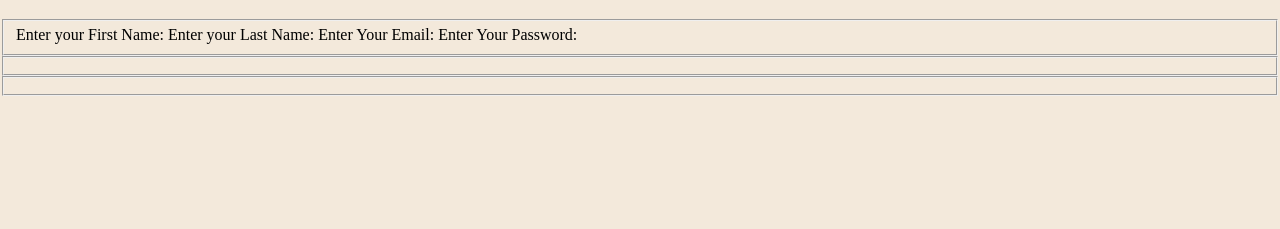
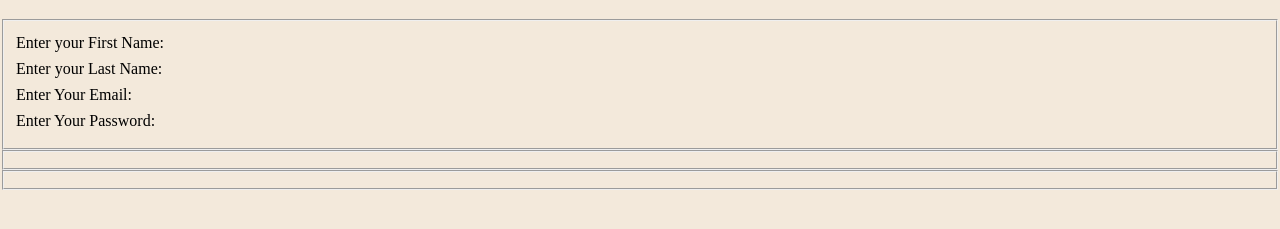
Before and after one commit to STINGRAY008/HTML-Form, a plain HTML site: page css/index.html in a window 1280 px wide. Shown: the part 61-290 px from the top of the page. Drawn offline with Linux system fonts and the light colour scheme.

Commit message:
STEP11: Set label display: block, margin 0.5rem 0.

```diff
--- a/css/style.css
+++ b/css/style.css
@@ -4,5 +4,8 @@ body{
     margin: 0;
     background-color: rgba(228, 202, 168, 0.406);
     color: black;
-
 }
+label{
+    display: block;
+    margin: 0.5rem 0;
+}
```
